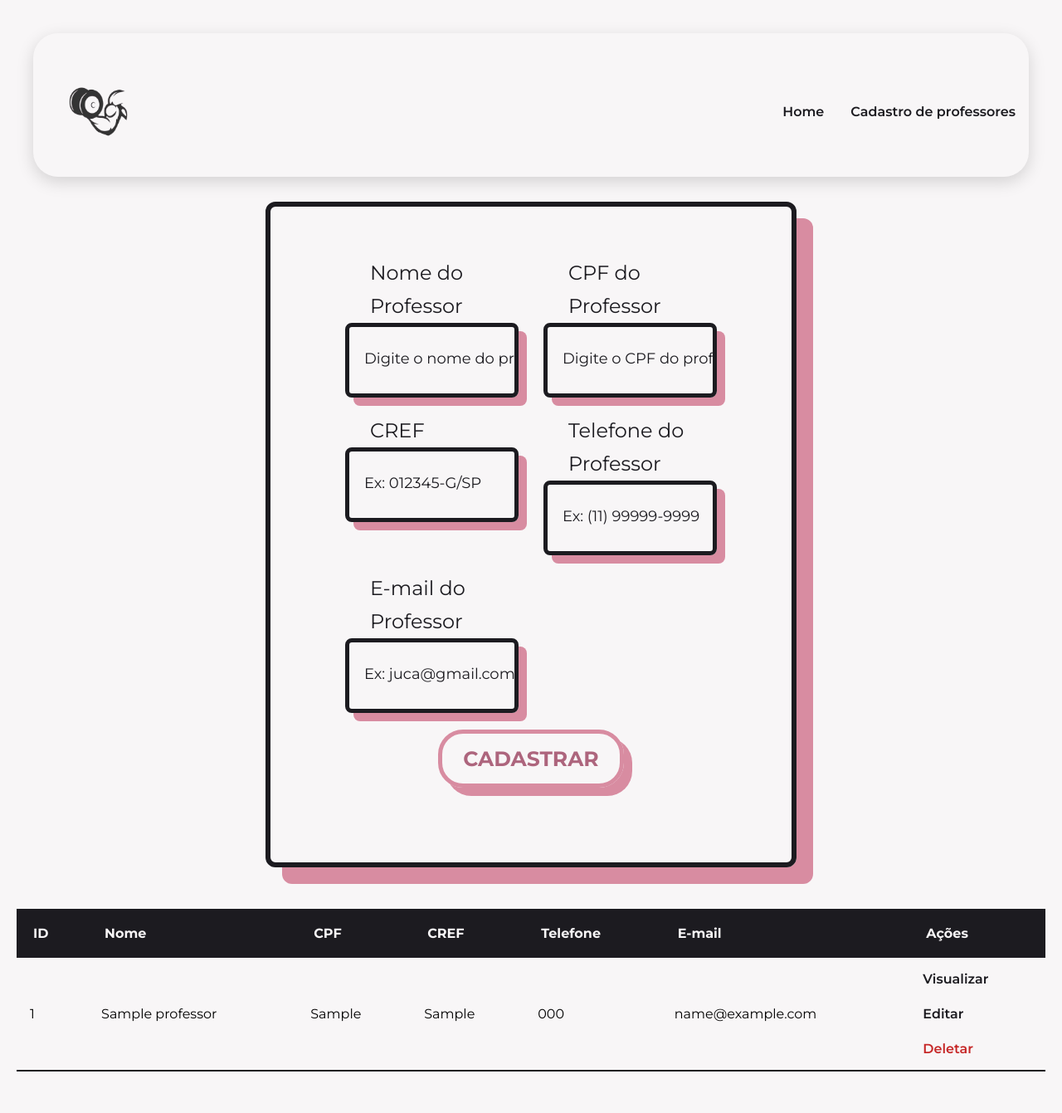
After one commit to Rats-Devs/CRUD-ACADEMIA, a PHP site: page /professores/cadastro.php in a window 1280 px wide. The commit adds this page. Shown: the whole page at 83% size. Run offline with PHP 8.4, Linux system fonts and the light colour scheme; tables that the repository leaves empty hold one stand-in row (values such as "Sample post").

Commit message:
modulo de professores concluido

```diff
--- a/alunos/cadastro.php
+++ b/alunos/cadastro.php
@@ -46,7 +46,7 @@
     <nav>
         <div class="nav_header">
             <div class="nav_logo">
-              <a href="index.php">
+              <a href="../index.php">
                 <img src="../assets/gym.png" alt="logo" class="gym-logo">
               </a>
             </div>
@@ -54,7 +54,7 @@
 
         <ul class="nav_link" id="nav-links">
             <li><a href="../index.php">Home</a></li>
-            <li><a href="cadastro.php">Cadastro</a></li>
+            <li><a href="cadastro.php">Cadastro de alunos</a></li>
         </ul>
     </nav>
 
--- a/alunos/visualizar.php
+++ b/alunos/visualizar.php
@@ -48,7 +48,7 @@ if (empty($erro)) {
 
         <ul class="nav_link" id="nav-links">
             <li><a href="../index.php">Home</a></li>
-            <li><a href="cadastro.php">Cadastro</a></li>
+            <li><a href="cadastro.php">Cadastro de alunos</a></li>
         </ul>
     </nav>
 
--- a/css/cadastro-css.css
+++ b/css/cadastro-css.css
@@ -397,3 +397,22 @@ html, body {
     padding-top: 50px;
     color: var(--cor-secundaria);
 }
+
+/*avaliações físicas*/
+.card .linha .form-group select {
+    position: absolute;
+    width: 100%;
+    height: 100%;
+    background: transparent;
+    outline: none;
+    font-size: 18px;
+    padding: 15px 0 20px 18px;
+    border: 5px solid var(--cor-secundaria);
+    box-shadow: 10px 10px 0 var(--cor-destaque);
+    color: var(--cor-secundaria);
+    border-radius: 8px;
+}
+
+.card .linha .form-group select:focus {
+    border: 5px solid var(--cor-destaque-hover);
+}
--- a/index.php
+++ b/index.php
@@ -24,7 +24,6 @@
 
         <ul class="nav_link" id="nav-links">
             <li><a href="index.php">Home</a></li>
-            <li><a href="alunos/cadastro.php">Cadastro de Alunos</a></li>
         </ul>
     </nav>
 
@@ -45,6 +44,7 @@
                 <a href="matriculas/cadastro.php">Matrículas</a>
                 <a href="pagamentos/cadastro.php">Pagamentos</a>
                 <a href="treinos/cadastro.php">Treinos</a>
+                <a href="avaliacoes/cadastro.php">Avaliações Físicas</a>
             </div>
         </div>
     </header>
--- /dev/null
+++ b/professores/cadastro.php
@@ -0,0 +1,206 @@
+
+<?php
+    require_once "../conexao.php"; /*quando precisamos acessar o banco utilizamos isso e a variável $conexao permite executar comandos no banco*/
+
+    $sql = "SELECT * FROM PROFESSOR"; /*READ, mostra os selects*/
+
+    $resultado = $conexao->query($sql);
+
+    /*MySql -> Select * -> variável $resultado*/
+
+    if ($_SERVER["REQUEST_METHOD"] == "POST"){
+
+        $nome = $_POST["nome_professor"];
+        $cpf = $_POST["cpf_professor"];
+        $cref = $_POST["cref"];
+        $telefone = $_POST["telefone_professor"];
+        $email = $_POST["email_professor"];
+        /*recebem os dados enviados pelo formulário nos campos e atribui a variável $nome, $cpf etc*/
+
+        $sql = "INSERT INTO PROFESSOR
+        (NOME_PROFESSOR, CPF_PROFESSOR, CREF, TELEFONE_PROFESSOR, EMAIL_PROFESSOR)
+        VALUES (?, ?, ?, ?, ?)"; /*os ? são espaços reservados para os valores*/
+
+        $stmt = $conexao->prepare($sql);
+
+        $stmt->bind_param("sssss", $nome, $cpf, $cref, $telefone, $email);
+        /*esse comando liga as variáveis aos "?" e sssss = string, string, string, string, string*/
+
+        $stmt->execute(); /*executa o insert*/
+
+        header("Location: cadastro.php"); /*redireciona o usuário novamente para o cadastro*/
+        exit; /*para a execução*/
+    }
+?>
+
+<!DOCTYPE html>
+<html>
+  <head>
+    <meta charset="UTF-8">
+    <meta name="viewport" content="width=device-width, initial-scale=1">
+
+    <link href="../css/cadastro-css.css" rel="stylesheet">
+
+    <title>Cadastro de Professores</title>
+  </head>
+  <body>
+    <nav>
+        <div class="nav_header">
+            <div class="nav_logo">
+              <a href="../index.php">
+                <img src="../assets/gym.png" alt="logo" class="gym-logo">
+              </a>
+            </div>
+          </div>
+
+        <ul class="nav_link" id="nav-links">
+            <li><a href="../index.php">Home</a></li>
+            <li><a href="cadastro.php">Cadastro de professores</a></li>
+        </ul>
+    </nav>
+
+<form method="POST">
+<div class="card">
+  <div class="linha">
+    <div class="coluna">
+      <div class="form-group">
+        <label>Nome do Professor</label>
+        <input type="text" name="nome_professor" placeholder="Digite o nome do professor" required>
+      </div>
+    </div>
+
+    <div class="coluna">
+      <div class="form-group">
+        <label>CPF do Professor</label>
+        <input type="text" id="cpf" name="cpf_professor" placeholder="Digite o CPF do professor" maxlength="14" required>
+      </div>
+    </div>
+
+    <div class="coluna">
+      <div class="form-group">
+        <label>CREF</label>
+        <input type="text" id="cref" name="cref" placeholder="Ex: 012345-G/SP" maxlength="11" required>
+      </div>
+    </div>
+
+    <div class="coluna">
+      <div class="form-group">
+        <label>Telefone do Professor</label>
+        <input type="tel" id="telefone" name="telefone_professor" placeholder="Ex: (11) 99999-9999" maxlength="15" required>
+      </div>
+    </div>
+
+    <div class="coluna">
+      <div class="form-group">
+        <label>E-mail do Professor</label>
+        <input type="email" name="email_professor" placeholder="Ex: juca@gmail.com" required>
+      </div>
+    </div>
+
+    <div class="coluna">
+      <input type="submit" value="Cadastrar">
+    </div>
+  </div>
+</div>
+</form>
+
+<?php if (!empty($erro)): ?>
+    <div class="mensagem-erro">
+      <?php echo $erro; ?>
+    </div>
+<?php endif; ?>
+
+    <div class="tabela-wrapper">
+        <table class="table-content">
+            <thead>
+                <tr class="table-header-row">
+                    <th class="table-th">ID</th>
+                    <th class="table-th">Nome</th>
+                    <th class="table-th">CPF</th>
+                    <th class="table-th">CREF</th>
+                    <th class="table-th">Telefone</th>
+                    <th class="table-th">E-mail</th>
+                    <th class="table-th">Ações</th>
+                </tr>
+            </thead>
+            <tbody>
+  <?php
+    if ($resultado->num_rows > 0){
+      while($linha = $resultado->fetch_assoc()){ /*enquanto tiver outra linha no resultado, pegue essa linha e coloque dentro da variável $linha*/
+  ?>
+  <tr class="table-data-row">
+      <td class="table-td"><?php echo htmlspecialchars($linha["ID_PROFESSOR"]); ?></td>
+      <td class="table-td"><?php echo htmlspecialchars($linha["NOME_PROFESSOR"]); ?></td>
+      <td class="table-td"><?php echo htmlspecialchars($linha["CPF_PROFESSOR"]); ?></td>
+      <td class="table-td"><?php echo htmlspecialchars($linha["CREF"]); ?></td>
+      <td class="table-td"><?php echo htmlspecialchars($linha["TELEFONE_PROFESSOR"]); ?></td>
+      <td class="table-td"><?php echo htmlspecialchars($linha["EMAIL_PROFESSOR"]); ?></td>
+    <td class="table-td">
+      <div class="actions-container">
+        <a href="visualizar.php?id=<?php echo $linha["ID_PROFESSOR"]; ?>" class="action-link">Visualizar</a> <br>
+        <a href="editar.php?id=<?php echo $linha["ID_PROFESSOR"]; ?>" class="action-link">Editar</a> <br>
+        <a href="deletar.php?id=<?php echo $linha["ID_PROFESSOR"]; ?>" class="action-link delete-link" onclick="return confirm('Deseja excluir?')">Deletar</a>
+      </div>
+    </td>
+  </tr>
+      <?php
+          }
+        } else {
+      ?>
+        <tr>
+          <td class="mensagem-vazio" colspan="7">Nenhum professor cadastrado.</td>
+        </tr>
+      <?php
+        }
+      ?>
+            </tbody>
+        </table>
+    </div>
+
+<script>
+const campoCPF = document.getElementById("cpf"); /*guarda o campo de CPF na variável campoCPF para poder manipular*/
+
+campoCPF.addEventListener("input", function(){ /*adiciona um evento que sempre que alguém digitar, apagar ou alterar o CPF essa função será executada*/
+    let cpf = campoCPF.value.replace(/\D/g, ""); /*substitui o que não for número por "", ou seja, remove*/
+
+    cpf = cpf.substring(0, 11); /*limita a entrada de números para 11*/
+
+    cpf = cpf.replace(/(\d{3})(\d)/, "$1.$2");
+    cpf = cpf.replace(/(\d{3})(\d)/, "$1.$2");
+    cpf = cpf.replace(/(\d{3})(\d{1,2})$/, "$1-$2");
+    /*adiciona os pontos e o hífen*/
+
+    campoCPF.value = cpf;
+});
+
+const campoTelefone = document.getElementById("telefone");
+
+campoTelefone.addEventListener("input", function() {
+    let telefone = campoTelefone.value.replace(/\D/g, "");
+
+    telefone = telefone.substring(0, 11);
+
+    telefone = telefone.replace(/^(\d{2})(\d)/, "($1) $2");
+    telefone = telefone.replace(/(\d{5})(\d)/, "$1-$2");
+
+    campoTelefone.value = telefone;
+});
+
+const campoCREF = document.getElementById("cref");
+
+campoCREF.addEventListener("input", function() {
+    let valor = campoCREF.value.toUpperCase();
+
+    let numeros = valor.replace(/\D/g, "").substring(0, 6);
+    let uf = valor.replace(/[^A-Z]/g, "").replace("G", "").substring(0, 2);
+
+    if (numeros.length === 6) {
+        campoCREF.value = numeros + "-G/" + uf;
+    } else {
+        campoCREF.value = numeros;
+    }
+});
+</script>
+
+</body>
+</html>
```
Also changed, not shown: alunos/editar.php (+32 -3 lines), código mysql/codigo.sql (+8 -17 lines), professores/deletar.php (added, +25 -0 lines), professores/editar.php (added, +196 -0 lines), professores/visualizar.php (added, +82 -0 lines), alunos/index.php (deleted).
